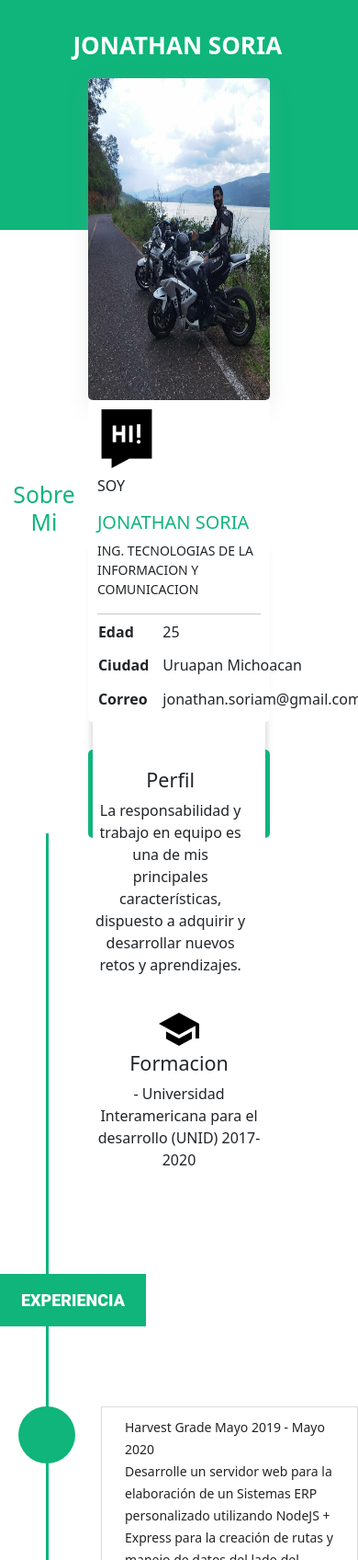
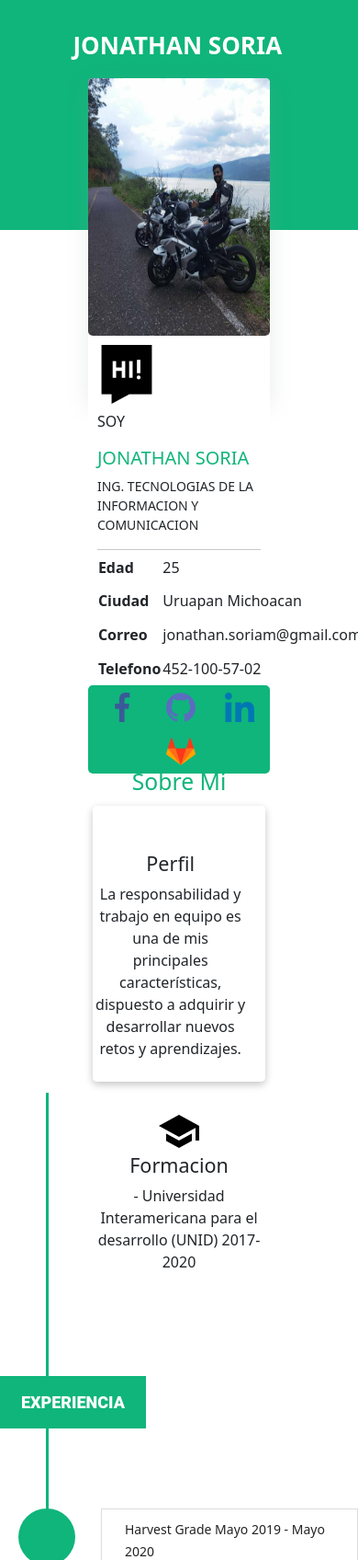
Before and after one commit to JonathanSoriaM/Landing-page, a website: page index.html in a window 390 px wide. Shown: the top 1696 px of the page at 92% size. Drawn offline with nearby package versions, Linux system fonts and the light colour scheme.

Commit message:
responsive

```diff
--- a/css/index.css
+++ b/css/index.css
@@ -193,19 +193,41 @@ li a {
         text-align: center;
         width: 100%;
         border-radius: 5px;
-
         background: white;
       }
       #left1{
-
         width: 100%;
-
         border-radius: 5px;
-
         background:white;
     }
   }
-  @media only screen and (max-width: 400px) {
-
+  @media only screen and (max-width: 500px) {
+    #left{
+        width: 100%;
+        height: 80%;
+        border-radius: 5px;
+        background:white;
+    }
+    #left img{
+        height: 100%;
+        width: 100%;
+        border-radius: 5px;
+    }
+    .aboutMe{
+        margin-top: 150%;
+        text-align: center;
 
   }
+  #right1{
+    margin-top: 20px;
+    width: 100%;
+    border-radius: 5px;
+    background:white;
+  }
+  #left1{
+
+    width: 100%;
+    border-radius: 5px;
+    background:white;
+}
+}
```
